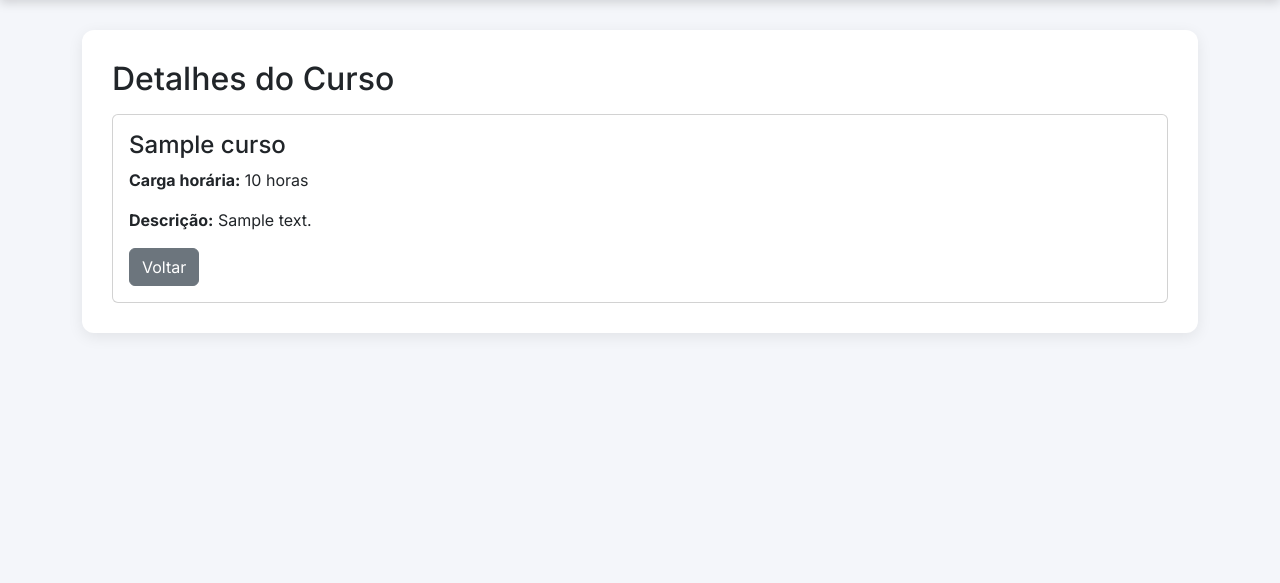
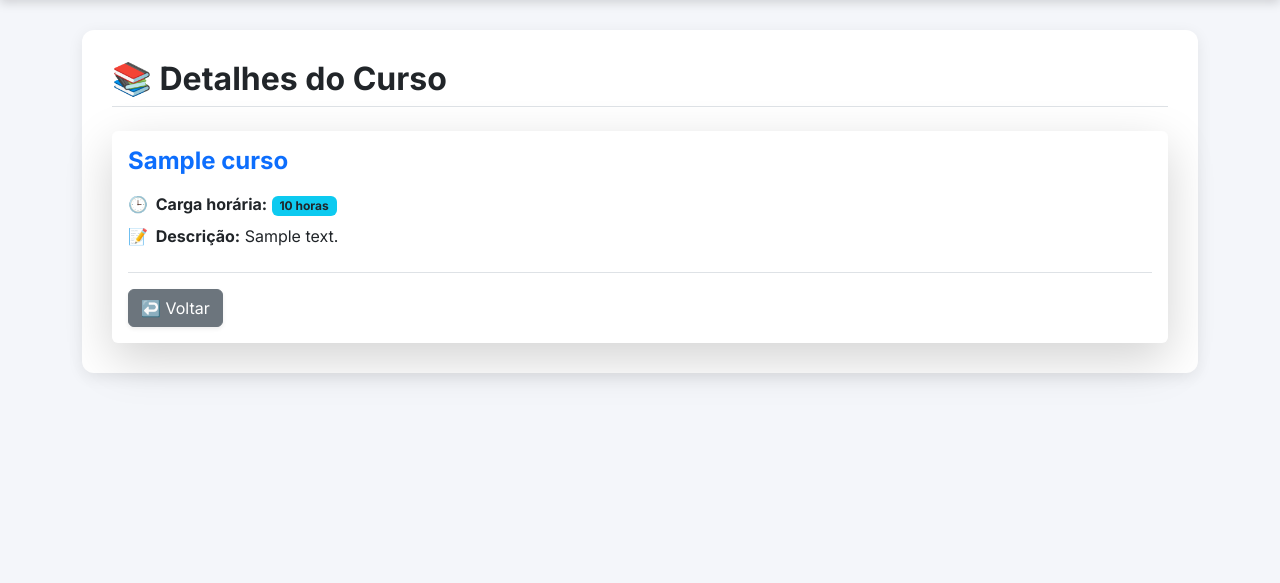
Before and after one commit to Maira-Ramos/sistema_cursos, a Django app: template templates/cursos/detalhe.html in a window 1280 px wide. Shown: the part 87-670 px from the top of the page. Run offline with Django 4.2, Linux system fonts and the light colour scheme; the template is opened without the code that fills it: most values are stand-ins (such as "Sample title", 1, 10 or a date in 2020).

Commit message:
Correção de visibilidade e permissões: ajuste no is_professor e exibição no detalhe do curso

```diff
--- a/templates/cursos/detalhe.html
+++ b/templates/cursos/detalhe.html
@@ -1,22 +1,52 @@
 {% extends 'base.html' %}
 
 {% block content %}
-<h2>Detalhes do Curso</h2>
 
-<div class="card mt-3">
+    {# Título da Página com Iconografia e Estilo Padronizado #}
+    <div class="d-flex justify-content-between align-items-center mb-4 pb-2 border-bottom">
+        <h2 class="fw-bold mb-0">📚 Detalhes do Curso</h2>
+    </div>
+
+    {# Card de Detalhes do Curso com Estilo Padronizado #}
+    <div class="card shadow-lg border-0 mt-3">
         <div class="card-body">
-        <h4>{{ curso.nome }}</h4>
-        <p><strong>Carga horária:</strong> {{ curso.carga_horaria }} horas</p>
-        <p><strong>Descrição:</strong> {{ curso.descricao }}</p>
+
+            {# Título Principal com Estilo #}
+            <h4 class="card-title fw-bold mb-3 text-primary">
+                {{ curso.nome }}
+            </h4>
+
+            {# Informações do Curso com Ícones #}
+            <div class="mb-4">
+                <p class="card-text mb-2">
+                    <strong><span class="text-secondary me-1">🕒</span> Carga horária:</strong>
+                    <span class="badge bg-info text-dark">{{ curso.carga_horaria }} horas</span>
+                </p>
+                <p class="card-text">
+                    <strong><span class="text-secondary me-1">📝</span> Descrição:</strong>
+                    {{ curso.descricao }}
+                </p>
+            </div>
+
+            {# --- Botões de Ação --- #}
+            <div class="mt-3 pt-3 border-top d-flex justify-content-start align-items-center">
 
                 {# Botões de Edição e Exclusão - Visíveis APENAS para Professores #}
                 {% if is_professor %}
-        <a href="{% url 'editar_curso' curso.id %}" class="btn btn-warning">Editar</a>
-        <a href="{% url 'excluir_curso' curso.id %}" class="btn btn-danger">Excluir</a>
+                <a href="{% url 'editar_curso' curso.id %}" class="btn btn-warning me-2 shadow-sm" title="Editar Curso">
+                    ✏️ Editar
+                </a>
+                <a href="{% url 'excluir_curso' curso.id %}" class="btn btn-danger me-4 shadow-sm" title="Excluir Curso">
+                    🗑️ Excluir
+                </a>
                 {% endif %}
 
                 {# Botão Voltar - Visível para TODOS #}
-        <a href="{% url 'listar_cursos' %}" class="btn btn-secondary">Voltar</a>
+                <a href="{% url 'listar_cursos' %}" class="btn btn-secondary shadow-sm" title="Voltar para a Lista">
+                    ↩️ Voltar
+                </a>
+            </div>
+
         </div>
     </div>
 
```
Also changed, not shown: cursos/views.py (+35 -22 lines). Lines whose indentation alone changed are shown as unchanged.
